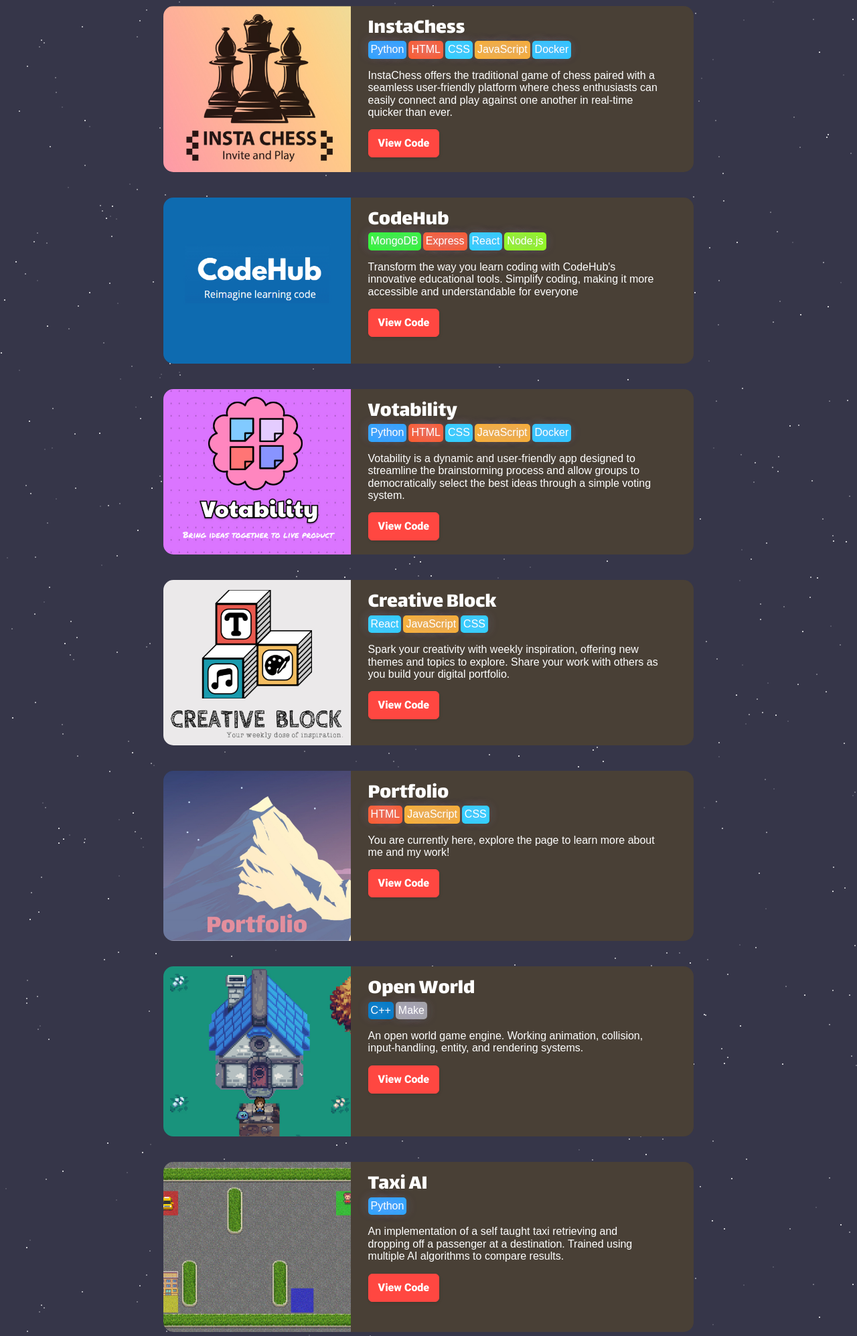
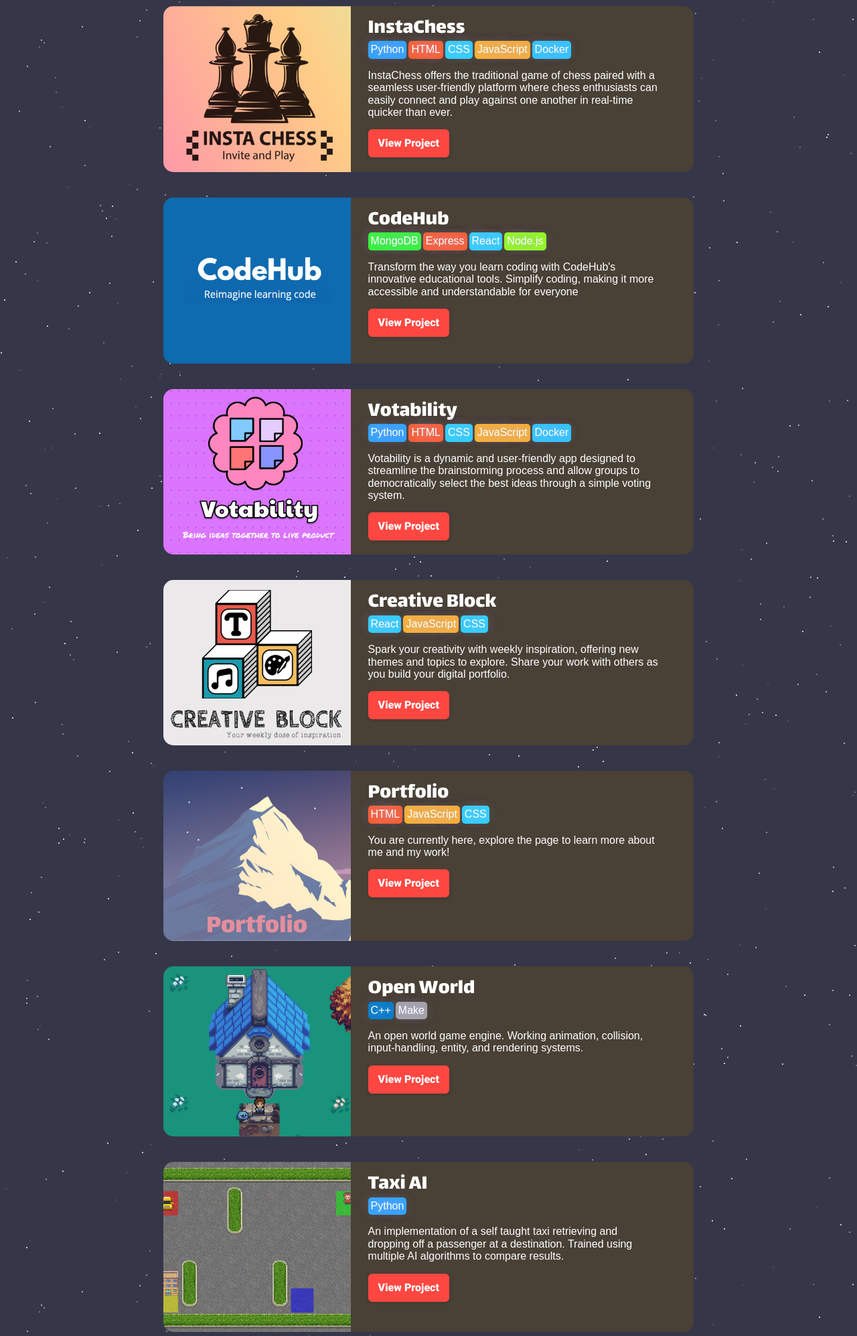
Before and after one commit to MattJohnson24/Portfolio, a plain HTML site: page index.html in a window 1280 px wide. Shown: the part 1953-3948 px from the top of the page at 67% size. Drawn offline with nearby package versions, Linux system fonts and the light colour scheme; a web font is replaced by a local one.

Commit message:
Updated links

```diff
--- a/index.html
+++ b/index.html
@@ -47,7 +47,7 @@
                 <h1>Hi, I am<br><span style="color:#e48f9d">Matthew</span></h1>
             </div>
             <div class="info">
-                <a href="https://docs.google.com/document/d/15FqO-JlnuSqJCf3cHzBhI8nf_XP9azSM-KlWsCpqogM/edit?usp=sharing">
+                <a href="https://docs.google.com/document/d/1JpKJinLRmjF7ZSbRj4OAtDNPOMX9wiQ6IhNLWAXxiqw/edit?usp=sharing">
                     <div>
                         <button class="resume"><b>Resume</b></button>
                     </div>
@@ -116,11 +116,11 @@
                         <div class="tech" style="background-color: #2bcaff;">Docker</div>
                     </div>
                     <p class="project-description2">InstaChess offers the traditional game of chess paired with a seamless user-friendly platform where chess enthusiasts can easily connect and play against one another in real-time quicker than ever.</p>
+                        <div>
                             <a href="https://github.com/MattJohnson24/InstaChess">
-                            <div class="view-code">
-                                <span>View Code</span>
+                                <span class="view-code">View Project</span>
+                            </a>
                         </div>
-                        </a>
                 </div>
             </div>
             <div class="project-box">
@@ -134,11 +134,11 @@
                         <div class="tech" style="background-color: #93ff17;">Node.js</div>
                     </div>
                     <p class="project-description2">Transform the way you learn coding with CodeHub's innovative educational tools. Simplify coding, making it more accessible and understandable for everyone</p>
-                    <a href="https://github.com/m-r-q-w-e-r-t-y/bees">
-                        <div class="view-code">
-                            <span>View Code</span>
+                        <div>
+                            <a href="https://github.com/MattJohnson24/CodeHub">
+                                <span class="view-code">View Project</span>
+                            </a>
                         </div>
-                    </a>
                 </div>
             </div>
             <div class="project-box">
@@ -153,9 +153,10 @@
                         <div class="tech" style="background-color: #2bcaff;">Docker</div>
                     </div>
                     <p class="project-description2">Votability is a dynamic and user-friendly app designed to streamline the brainstorming process and allow groups to democratically select the best ideas through a simple voting system.</p>
-                    <a href="https://github.com/tylerdak/CSE312GroupProject">
-                        <div class="view-code">
-                                <span>View Code</span>
+                        <div>
+                            <a href="https://github.com/MattJohnson24/Votability">
+                                <span class="view-code">View Project</span>
+                            </a>
                         </div>
                     </a>
                 </div>
@@ -170,11 +171,11 @@
                         <div class="tech" style="background-color: #2bd4ff;">CSS</div>
                     </div>
                     <p class="project-description2">Spark your creativity with weekly inspiration, offering new themes and topics to explore. Share your work with others as you build your digital portfolio.</p>
+                    <div>
                         <a href="https://github.com/MattJohnson24/Creative-Block">
-                        <div class="view-code">
-                                <span>View Code</span>
+                            <span class="view-code">View Project</span>
+                        </a>
                     </div>
-                    </a>
                 </div>
             </div>
             <div class="project-box">
@@ -187,11 +188,11 @@
                         <div class="tech" style="background-color: #2bd4ff;">CSS</div>
                     </div>
                     <p class="project-description2">You are currently here, explore the page to learn more about me and my work!</p>
+                    <div>
                         <a href="https://github.com/MattJohnson24/portfolio">
-                        <div class="view-code">
-                                <span>View Code</span>
+                            <span class="view-code">View Project</span>
+                        </a>
                     </div>
-                    </a>
                 </div>
             </div>
             <div class="project-box">
@@ -203,11 +204,11 @@
                         <div class="tech" style="background-color: #a5a5a5;">Make</div>
                     </div>
                     <p class="project-description2">An open world game engine. Working animation, collision, input-handling, entity, and rendering systems.</p>
+                        <div>
                             <a href="https://github.com/MattJohnson24/Open-World">
-                        <div class="view-code">
-                            <span>View Code</span>
+                                <span class="view-code">View Project</span>
+                            </a>
                         </div>
-                    </a>
                 </div>
             </div>
             <div class="project-box">
@@ -218,9 +219,10 @@
                         <div class="tech" style="background-color: #2ba6ff;">Python</div>
                     </div>
                     <p class="project-description2">An implementation of a self taught taxi retrieving and dropping off a passenger at a destination. Trained using multiple AI algorithms to compare results.</p>
+                        <div>
                             <a href="https://github.com/MattJohnson24/AI-Taxi">
-                        <div class="view-code">
-                            <span>View Code</span>
+                                <span class="view-code">View Project</span>
+                            </a>
                         </div>
                     </a>
                 </div>
@@ -236,10 +238,13 @@
         </div>
         <div class="projects-footer">
             <b><span>Projects</span></b>
-            <span>InstaChess</span>
-            <span>CodeHub</span>
-            <span>Votability</span>
-            <span>Creative Block</span>
+            <span><a href="https://github.com/MattJohnson24/InstaChess">InstaChess</a></span>
+            <span><a href="https://github.com/MattJohnson24/CodeHub">CodeHub</a></span>
+            <span><a href="https://github.com/MattJohnson24/Votability">Votability</a></span>
+            <span><a href="https://github.com/MattJohnson24/Creative-Block">Creative Block</a></span>
+            <span><a href="https://github.com/MattJohnson24/portfolio">Portfolio</a></span>
+            <span><a href="https://github.com/MattJohnson24/Open-World">Open World</a></span>
+            <span><a href="https://github.com/MattJohnson24/AI-Taxi">Taxi AI</a></span>
         </div>
         <div class="general-footer">
             <b><span>General</span></b>
```
Lines whose indentation alone changed are shown as unchanged.
